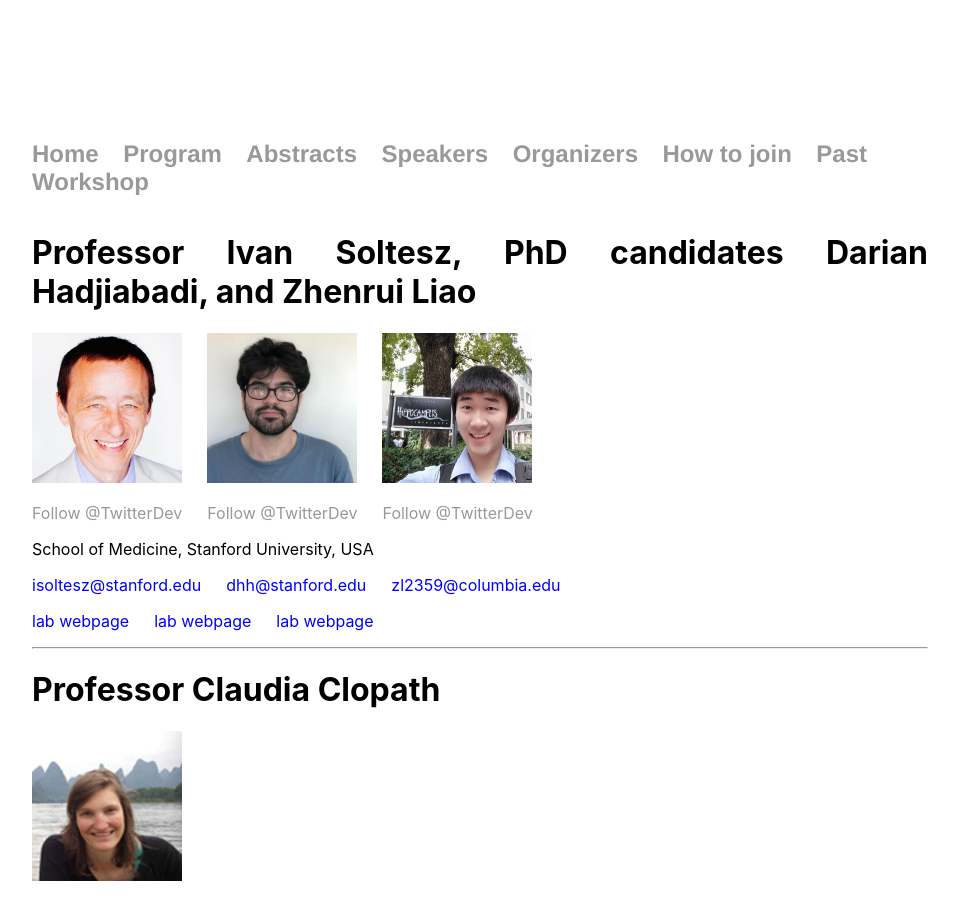
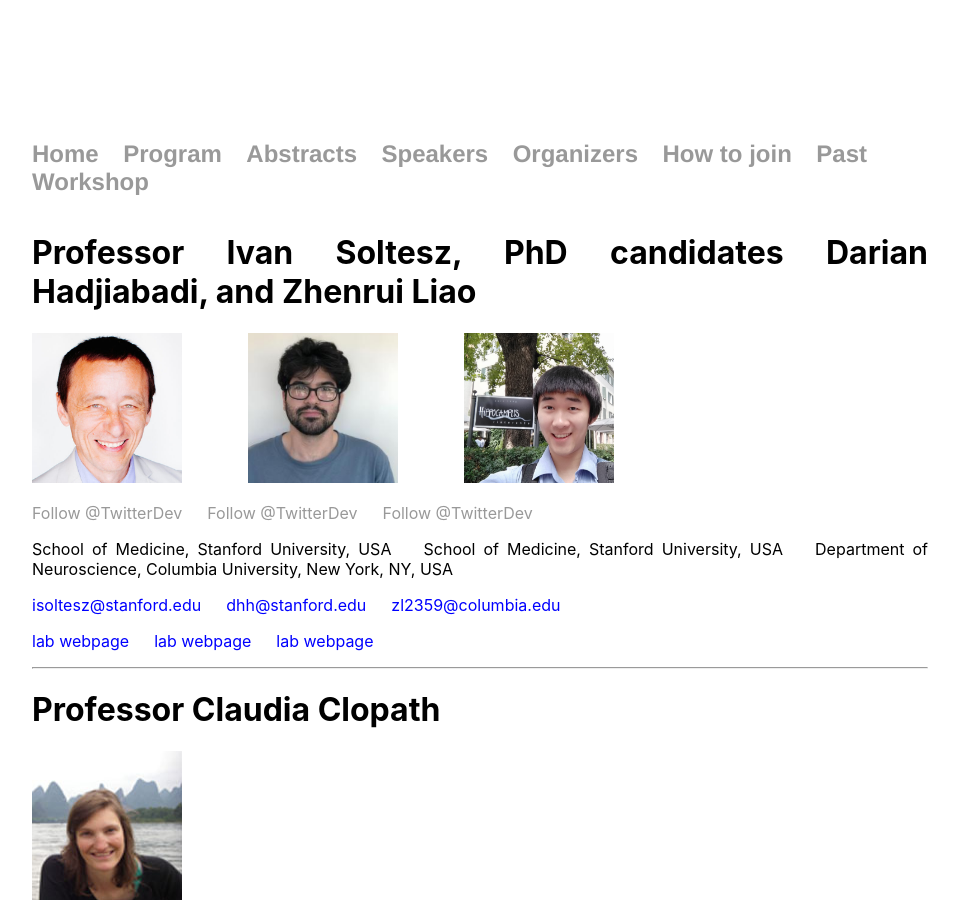
Before and after one commit to spirosChv/ocns2021interneurons, a Jekyll site: the page built from speakers/index.html, in a window 1280 px wide and 900 px high. Shown: the whole window, without its empty margins (160-1119 px from the left). Built offline with Jekyll 4.4.1, drawn with Linux system fonts in a browser that asks for light colours; comment, search, counter and statistics services are not loaded.

Commit message:
Update index.html

```diff
--- a/speakers/index.html
+++ b/speakers/index.html
@@ -8,7 +8,11 @@ title: Speakers
        	<h1 style="fonts-size: 16px"> Professor Ivan Soltesz, PhD candidates  Darian Hadjiabadi, and Zhenrui Liao</h1>
 	<img src="../figures/soltesz.jpg" alt="soltesz" width="150" height="150">
 	&emsp;
+	&emsp;
+	&emsp;
 	<img src="../figures/hadjiabadi.png" alt="hadjiabadi" width="150" height="150">
+	&emsp;
+	&emsp;
 	&emsp;
 	<img src="../figures/liao.png" alt="liao" width="150" height="150">
 	<p>
@@ -23,7 +27,13 @@ title: Speakers
 		<script async src="https://platform.twitter.com/widgets.js" charset="utf-8"></script>
 
 	</p>
-	<p> School of Medicine, Stanford University, USA</p>
+	<p>
+		School of Medicine, Stanford University, USA
+		&emsp;
+		School of Medicine, Stanford University, USA
+		&emsp;
+		Department of Neuroscience, Columbia University, New York, NY, USA
+	</p>
 	<p>
 		<a style="color:blue" href="mailto:isoltesz@stanford.edu" target="_blank" rel="noopener noreferrer">isoltesz@stanford.edu</a>
 		&emsp;
```
